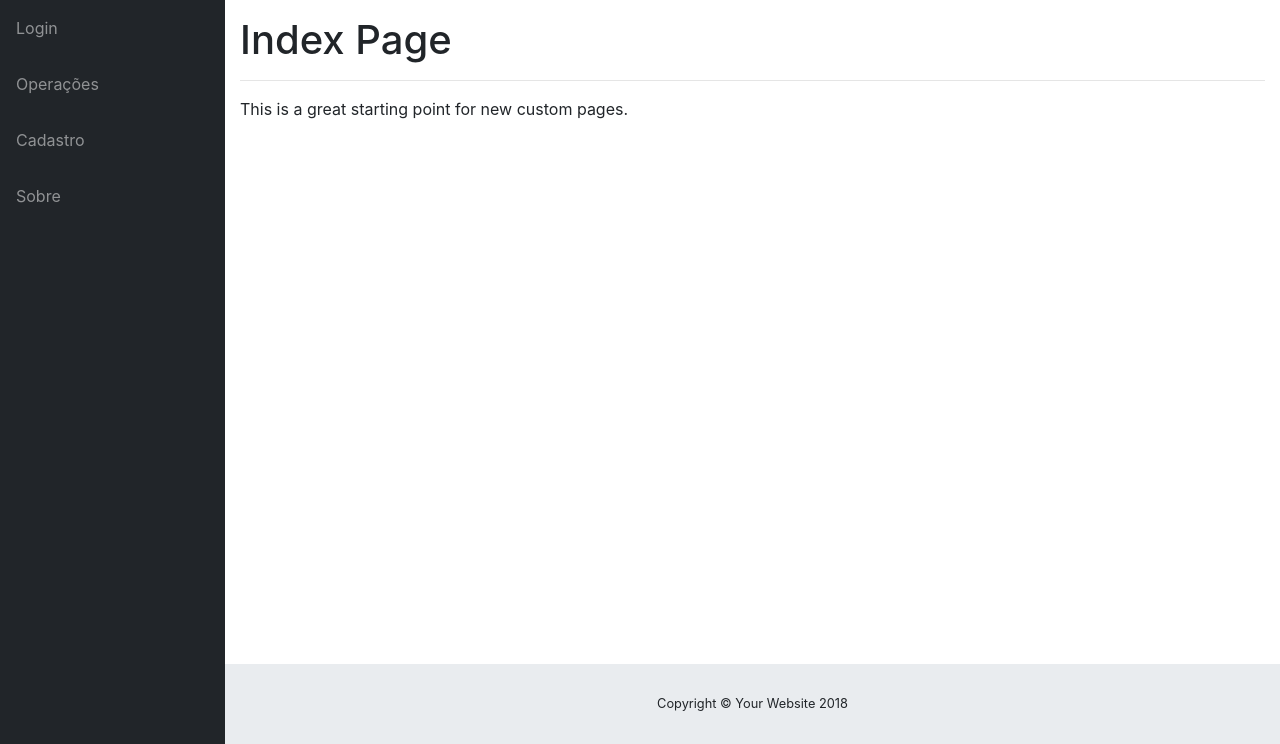
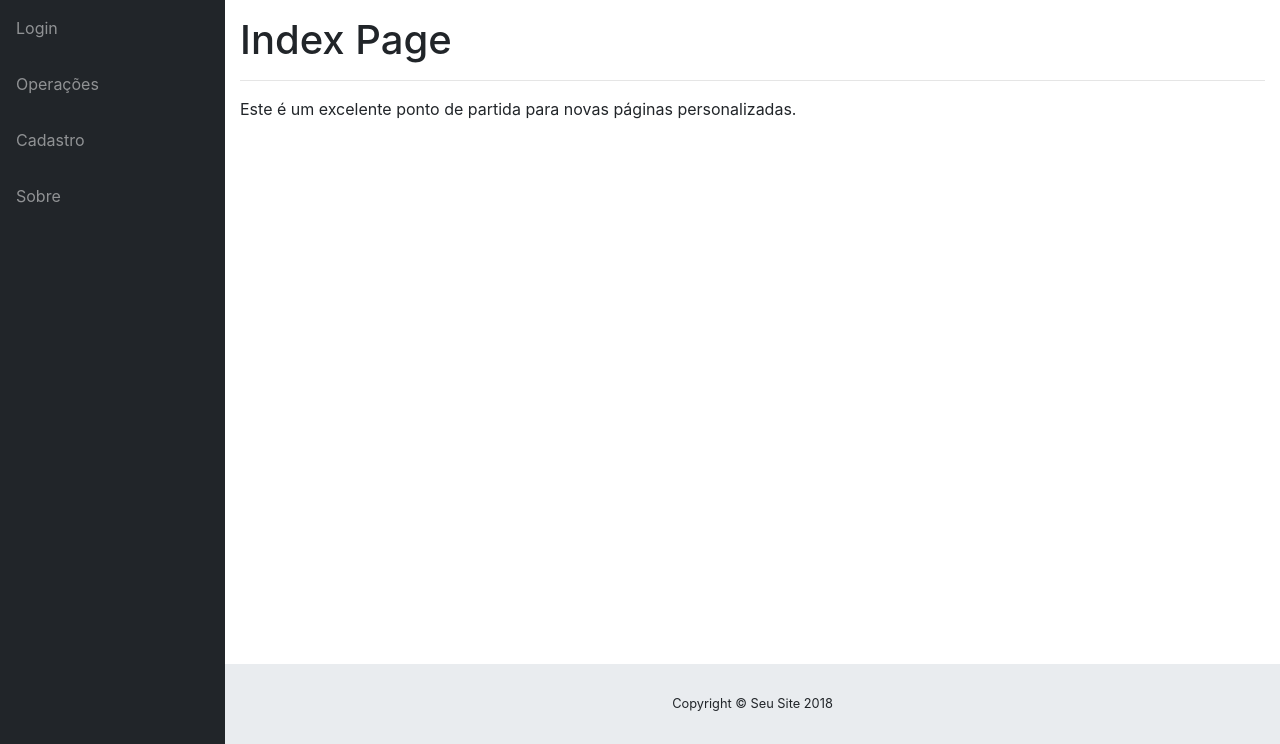
Before and after one commit to JuanJGB/Projeto_TCC, a PHP site: page / in a window 1280 px wide. Shown: the part 56-800 px from the top of the page. Run offline with PHP 8.4, Linux system fonts and the light colour scheme.

Commit message:
Traduzido a página índice.

```diff
--- a/conexao.php
+++ b/conexao.php
@@ -1,6 +1,6 @@
 <?php
 $servername = '127.0.0.1';
-$database = 'projetotcc__oort';
+$database = 'projetotcc_oort';
 $username = 'root';
 
 $password = '';
--- a/index.php
+++ b/index.php
@@ -46,10 +46,10 @@
             <i class="fas fa-user-circle fa-fw"></i>
           </a>
           <div class="dropdown-menu dropdown-menu-right" aria-labelledby="userDropdown">
-            <a class="dropdown-item" href="#">Settings</a>
-            <a class="dropdown-item" href="#">Activity Log</a>
+            <a class="dropdown-item" href="#">Configurações</a>
+            <a class="dropdown-item" href="#">Registro de Atividade</a>
             <div class="dropdown-divider"></div>
-            <a class="dropdown-item" href="#" data-toggle="modal" data-target="#logoutModal">Logout</a>
+            <a class="dropdown-item" href="#" data-toggle="modal" data-target="#logoutModal">Sair</a>
           </div>
         </li>
       </ul>
@@ -88,7 +88,7 @@
           <!-- Page Content -->
           <h1>Index Page</h1>
           <hr>
-          <p>This is a great starting point for new custom pages.</p>
+          <p>Este é um excelente ponto de partida para novas páginas personalizadas.</p>
 
         </div>
         <!-- /.container-fluid -->
@@ -97,7 +97,7 @@
         <footer class="sticky-footer">
           <div class="container my-auto">
             <div class="copyright text-center my-auto">
-              <span>Copyright © Your Website 2018</span>
+              <span>Copyright © Seu Site 2018</span>
             </div>
           </div>
         </footer>
@@ -118,15 +118,15 @@
       <div class="modal-dialog" role="document">
         <div class="modal-content">
           <div class="modal-header">
-            <h5 class="modal-title" id="exampleModalLabel">Ready to Leave?</h5>
+                <h5 class="modal-title" id="exampleModalLabel">Pronto para sair?</h5>
             <button class="close" type="button" data-dismiss="modal" aria-label="Close">
               <span aria-hidden="true">×</span>
             </button>
           </div>
-          <div class="modal-body">Select "Logout" below if you are ready to end your current session.</div>
+          <div class="modal-body">Selecione "Sair" abaixo se você estiver pronto para encerrar sua sessão atual.</div>
           <div class="modal-footer">
             <button class="btn btn-secondary" type="button" data-dismiss="modal">Cancel</button>
-            <a class="btn btn-primary" href="login.php">Logout</a>
+            <a class="btn btn-primary" href="login.php">Sair</a>
           </div>
         </div>
       </div>
```
